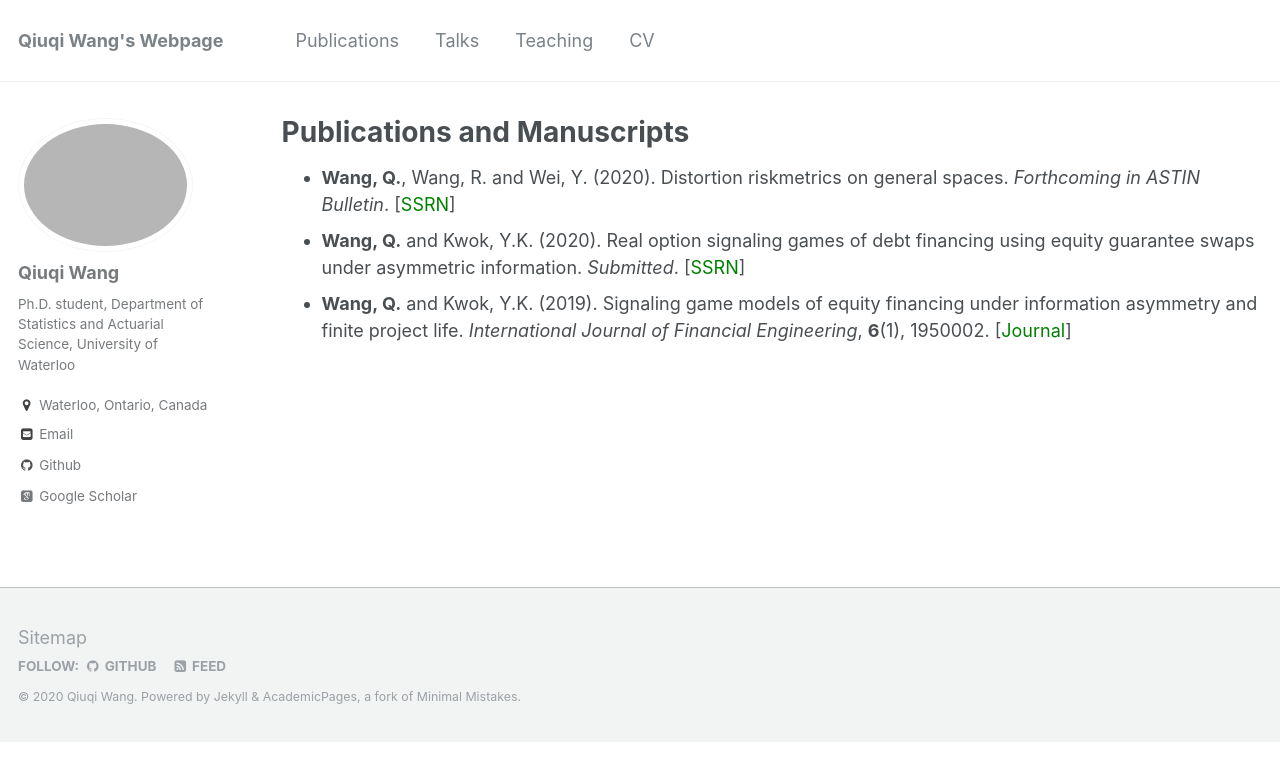
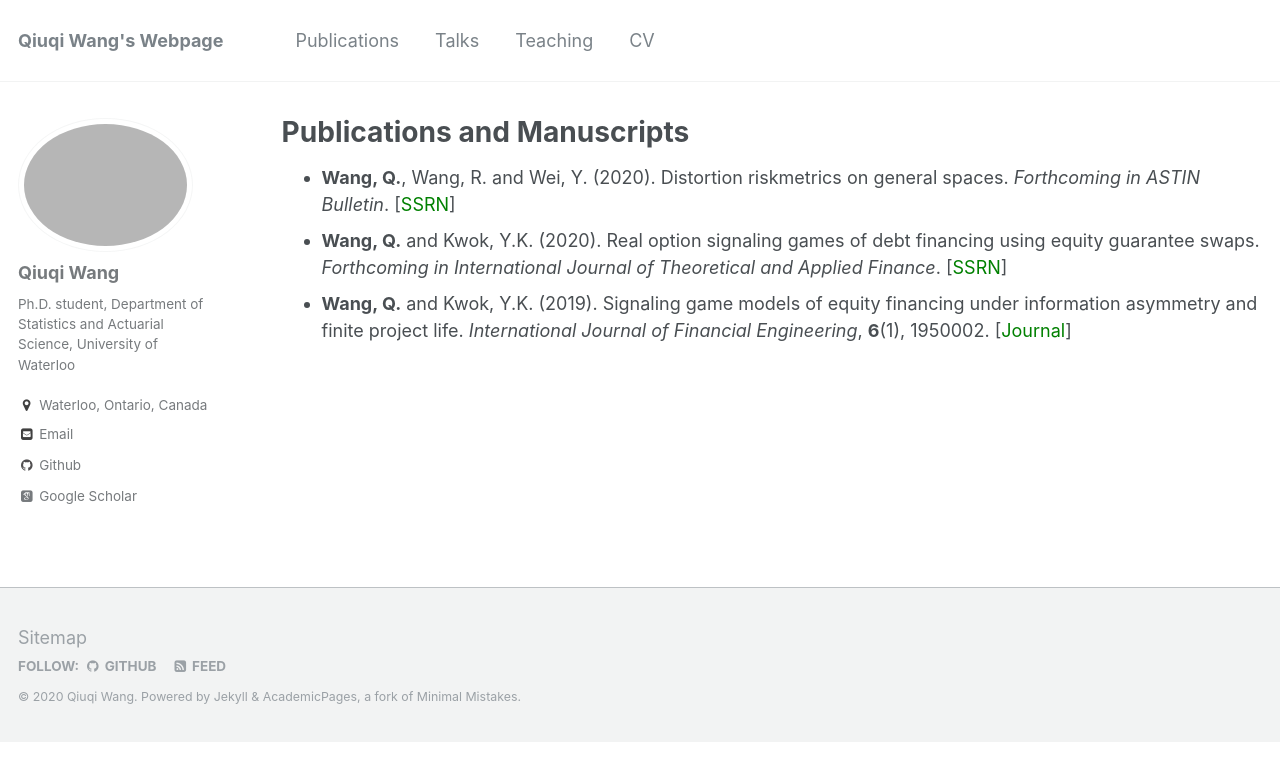
Before and after one commit to qwangan/qwangan.github.io, a Jekyll site: the page built from _pages/publications.md, in a window 1280 px wide. Shown: the top 781 px of the page. Built offline with Jekyll 4.4.1, drawn with Linux system fonts in a browser that asks for light colours; some web fonts are replaced.

Commit message:
Update publications.md

```diff
--- a/_pages/publications.md
+++ b/_pages/publications.md
@@ -6,5 +6,5 @@ author_profile: true
 ---
 
 * **Wang, Q.**, Wang, R. and Wei, Y. (2020). Distortion riskmetrics on general spaces. *Forthcoming in ASTIN Bulletin*. [[<span style="color:green">SSRN</span>]](https://papers.ssrn.com/sol3/papers.cfm?abstract_id=3510363)
-* **Wang, Q.** and Kwok, Y.K. (2020). Real option signaling games of debt financing using equity guarantee swaps under asymmetric information. *Submitted*. [[<span style="color:green">SSRN</span>]](https://papers.ssrn.com/sol3/papers.cfm?abstract_id=3442989)
+* **Wang, Q.** and Kwok, Y.K. (2020). Real option signaling games of debt financing using equity guarantee swaps. *Forthcoming in International Journal of Theoretical and Applied Finance*. [[<span style="color:green">SSRN</span>]](https://papers.ssrn.com/sol3/papers.cfm?abstract_id=3442989)
 * **Wang, Q.** and Kwok, Y.K. (2019). Signaling game models of equity financing under information asymmetry and finite project life. *International Journal of Financial Engineering*, **6**(1), 1950002. [[<span style="color:green">Journal</span>]](https://www.worldscientific.com/doi/10.1142/S2424786319500026)
```
